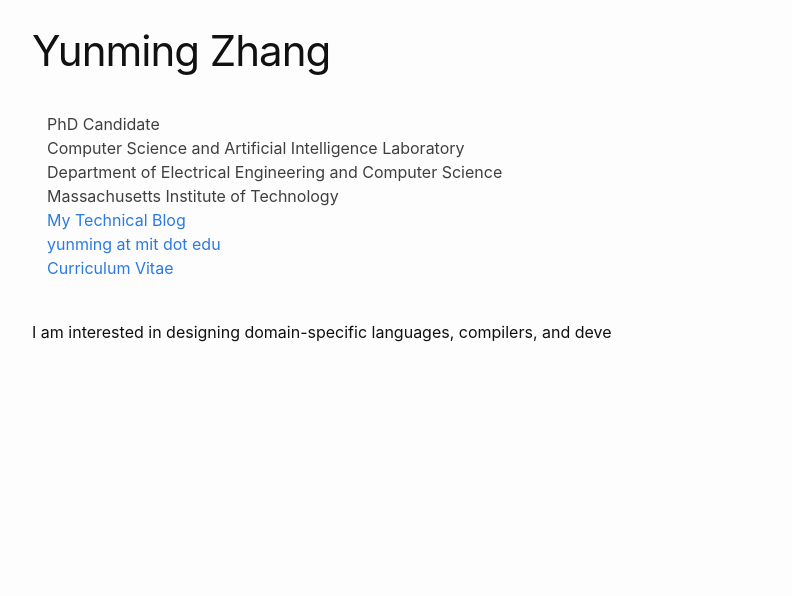
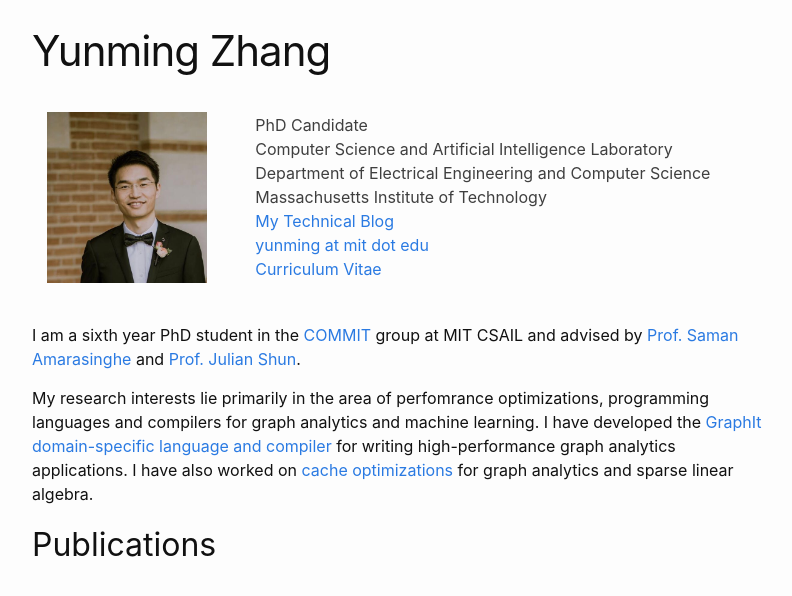
Before and after one commit to yunmingzhang17/yunmingzhang17.github.io, a Jekyll site: the page built from index.md, in a window 1280 px wide. Shown: the top 596 px of the page, without its empty margins (238-1030 px from the left). Built offline with Jekyll 4.4.1, drawn with Linux system fonts in a browser that asks for light colours.

Commit message:
setting up contents for the personal page

```diff
--- a/_includes/main.html
+++ b/_includes/main.html
@@ -8,9 +8,9 @@
     <table border="0">
       <tbody>
 	<tr>
-	  <!-- <td> -->
-<!-- 	    <img src="/assets/yunming_personal.jpg" width="160" /> -->
-<!-- 	  </td> -->
+	  <td>
+	    <img src="/assets/yunming_personal.jpg" width="160" />
+	  </td>
 	  <td >
 	    PhD Candidate<br />
 	    Computer Science and Artificial Intelligence Laboratory<br />
@@ -24,6 +24,14 @@
       </tbody>
 </table>
 <p>
-I am interested in designing domain-specific languages, compilers,
-and deve
+I am a sixth year PhD student in the <a href="http://groups.csail.mit.edu/commit/" target="_blank">COMMIT</a> group at  MIT CSAIL and advised by <a href="http://people.csail.mit.edu/saman/" target="_blank">Prof. Saman Amarasinghe</a> and <a href="https://people.csail.mit.edu/jshun/" target="_blank">Prof. Julian Shun</a>.
 </p>
+
+<p>
+My research interests lie primarily in the area of perfomrance optimizations, programming languages and compilers for graph analytics and machine learning. I have developed the <a href="https://graphit-lang.org/" target="_blank">GraphIt domain-specific language and compiler</a> for writing high-performance graph analytics applications. I have also worked on <a href="https://ieeexplore.ieee.org/document/8257937" target="_blank">cache optimizations</a> for graph analytics and sparse linear algebra.
+</p>
+
+<h2> Publications </h2>
+<p>
+
+</p>
```
Also changed, not shown: 4 other files.
